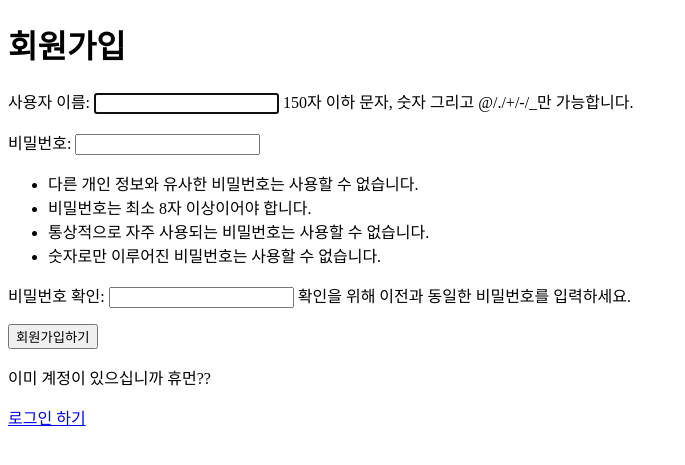
After one commit to sudoswift/django2, a Django app: page /register/ in a window 1280 px wide. The commit adds this page. Shown: the top 465 px of the page, without its empty margins (0-685 px from the left). Run offline with Django 3.2, Linux system fonts and the light colour scheme.

Commit message:
update login page / add register회원가입.html

```diff
--- a/base/templates/base/login.html
+++ b/base/templates/base/login.html
@@ -12,5 +12,8 @@
     <input type="submit" value="로그인">
 </form>
 
+<p>아직 계정이 없으십니까 휴먼??</p>
+<a href="{% url 'base:register' %}">회원가입</a>
+
 </body>
 </html>
--- /dev/null
+++ b/base/templates/base/register.html
@@ -0,0 +1,19 @@
+<!DOCTYPE html>
+<html lang="ko">
+<head>
+    <meta charset="UTF-8">
+    <title>회원가입 페이지</title>
+</head>
+<body>
+
+<h1>회원가입</h1>
+<form method="POST">{% csrf_token %}
+    {{form.as_p}}
+    <input type="submit" value="회원가입하기">
+</form>
+
+<p>이미 계정이 있으십니까 휴먼??</p>
+<a href="{% url 'base:login' %}">로그인 하기</a>
+
+</body>
+</html>
--- a/base/urls.py
+++ b/base/urls.py
@@ -1,5 +1,5 @@
 from django.urls import path
-from .views import TaskDelete, TaskList, TaskDetail, TaskCreate, TaskUpdate, CustomLoginView
+from .views import TaskDelete, TaskList, TaskDetail, TaskCreate, TaskUpdate, CustomLoginView, RegisterView
 from django.contrib.auth.views import LogoutView #로그아웃 뷰는 views.py에 별도로 설정할 필요 없이 urls.py에서 설정해주면 된다.
 
 app_name = 'base'
@@ -7,6 +7,7 @@ app_name = 'base'
 urlpatterns = [
     path('login/', CustomLoginView.as_view(), name = 'login'),
     path('logout/', LogoutView.as_view(next_page = 'base:login'), name = 'logout'),
+    path('register/', RegisterView.as_view(), name = 'register'),
     path('', TaskList.as_view(), name='tasks'),
     path('task/<int:pk>/', TaskDetail.as_view(), name='task'),
     path('create/', TaskCreate.as_view(), name='create'),
--- a/base/views.py
+++ b/base/views.py
@@ -1,10 +1,12 @@
 from .models import Task
 from django.shortcuts import render
 from django.http import HttpResponse, request
-from django.views.generic import ListView, DetailView, CreateView, UpdateView, DeleteView
+from django.views.generic import ListView, DetailView, CreateView, UpdateView, DeleteView, FormView
 from django.urls import reverse_lazy
 from django.contrib.auth.views import LoginView
 from django.contrib.auth.mixins import LoginRequiredMixin # 로그인을 하지 않은 회원에게 특정 뷰를 보여주고 싶지 않다면 다음 loginrequiredmixin을 import 해준 후 해당 뷰의 class의 파라미터에 loginrequiredmixin을 넣어준다.
+from django.contrib.auth.forms import UserCreationForm
+from django.contrib.auth import login
 
 class CustomLoginView(LoginView):
      template_name = 'base/login.html'
@@ -12,6 +14,17 @@ class CustomLoginView(LoginView):
      def get_success_url(self):
         return reverse_lazy('base:tasks')
      redirect_authenticated_user = True #이미 로그인이 돼 authenticated된 유저의 경우 로그인페이지에 접근하지 못하게 한다. 기본값이 False 이므로 꼭 true로 변경해줘야 한다.
+
+class RegisterView(FormView):
+    template_name = 'base/register.html'
+    form_class = UserCreationForm
+    redirect_authenticated_user = True
+    success_url = reverse_lazy('base:tasks')
+    def form_valid(self, form): #회원가입이 성공적으로 작동했다면 자동으로 로그인되게 하는 함수
+        user = form.save()
+        if user is not None:
+            login(self.request, user)
+        return super(RegisterView, self).form_valid(form)
 
 
 class TaskList(LoginRequiredMixin, ListView):
```
